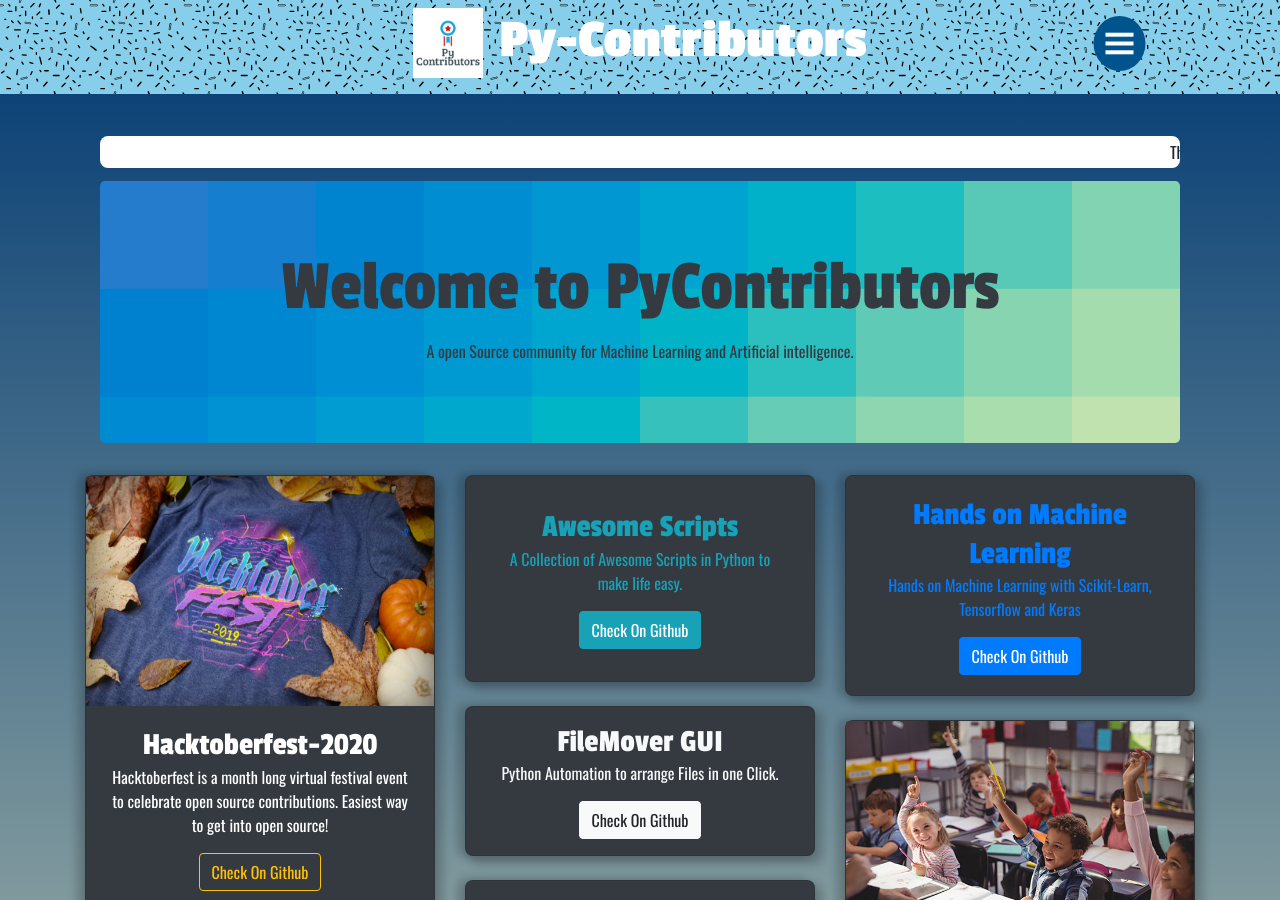
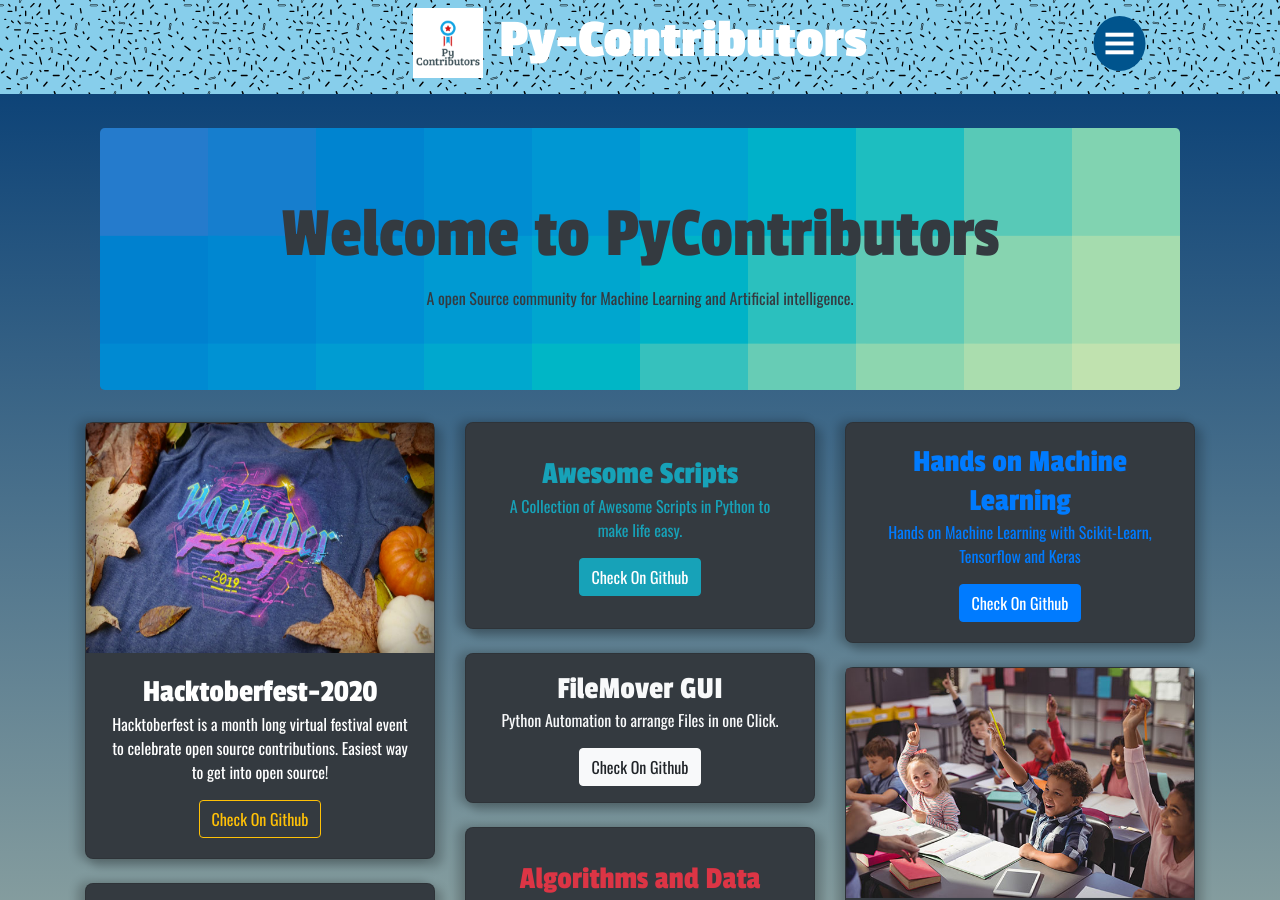
Before and after one commit to Py-Contributors/py-contributors.github.io, a Jekyll site: the page built from index.html, in a window 1280 px wide and 900 px high. Built offline with Jekyll 4.4.1, drawn with Linux system fonts in a browser that asks for light colours; nearby versions of some CDN libraries; a style sheet for code colours, icons or effects is not loaded.

Commit message:
removed site under dev

```diff
--- a/index.html
+++ b/index.html
@@ -5,7 +5,6 @@
 ---
 
 <div class="container">
-	<marquee behavior="scroll" direction="left" bgcolor="white" class="p-1 my-2 bdrRadius">The site is under development, so please mind the messyness. Thank You. </marquee>
 	<div class="jumbotron text-dark text-center">
 		<div class="jumbo-content">
 		<h1 class="display-3"><strong>Welcome to PyContributors</strong></h1>
```
